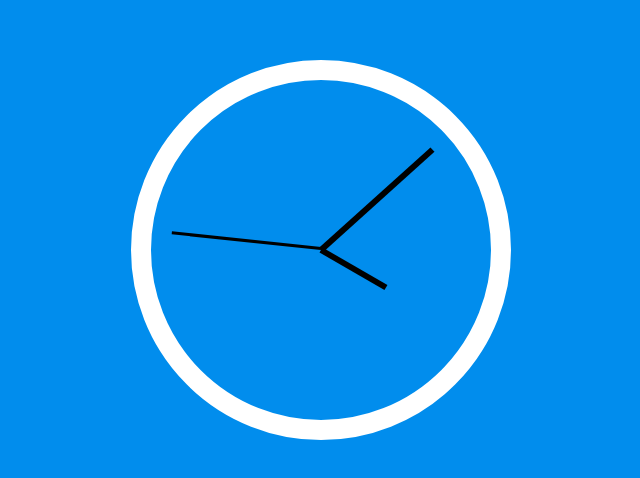
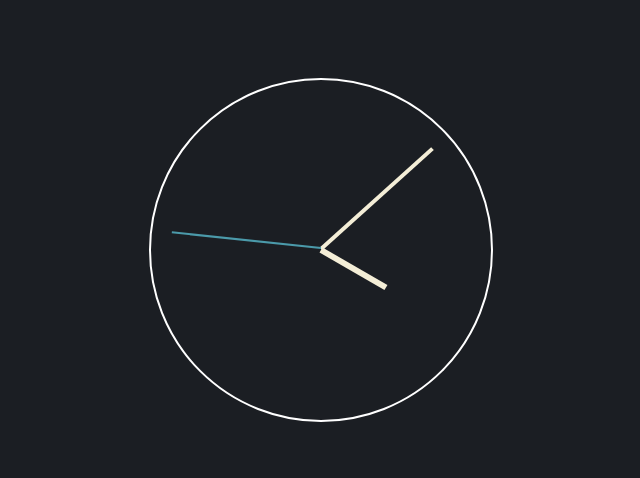
Before and after one commit to glenntippett/clock, a plain HTML site: page index.html in a window 1280 px wide. Shown: the part 158-636 px from the top of the page, without its empty margins (319-959 px from the left). Drawn offline with Linux system fonts and the light colour scheme.

Commit message:
change colours

```diff
--- a/index.html
+++ b/index.html
@@ -11,7 +11,7 @@
   <div class="clock">
     <div class="clock-face">
       <div class="hand hour-hand" id="hour-hand"></div>
-      <div class="hand min-hand"></div>
+      <div class="hand min-hand" id="min-hand"></div>
       <div class="hand second-hand" id="second-hand"></div>
     </div>
   </div>
--- a/style.css
+++ b/style.css
@@ -1,5 +1,5 @@
 html {
-  background: #018DED;
+  background: #1b1e23;;
   background-size: cover;
   font-family: 'helvetica neue';
   text-align: center;
@@ -17,15 +17,15 @@ body {
 .clock {
   width: 30rem;
   height: 30rem;
-  border: 20px solid white;
+  border: 2px solid white;
   border-radius: 50%;
   margin: 50px auto;
   position: relative;
   padding: 2rem;
   box-shadow:
     0 0 0px 4px rgba(0, 0, 0, 0.1),
-    inset 0 0 0 3px #EFEFEF,
-    inset 0 0 10px black,
+    inset 0 0 0 3px #f4eed7,
+    inset 0 0 10px #1b1e23,
     0 0 10px rbga(0, 0, 0, 0.2);
 }
 
@@ -39,7 +39,7 @@ body {
 .hand {
   width: 50%;
   height: 6px;
-  background: black;
+  background: #f4eed7;
   position: absolute;
   top: 50%;
   transform-origin: 100%; /* Rotate on from the end, not the middle */
@@ -53,6 +53,16 @@ body {
   left: 25%;
 }
 
+#min-hand {
+  height: 4px;
+}
+
 #second-hand {
-  height: 3px;
+  height: 2px;
+  background: #4b9aaa;
 }
+
+/*$black: #1b1e23;
+$size: 200px;
+$white: #f4eed7;
+$feature : #4b9aaa;*/
```
